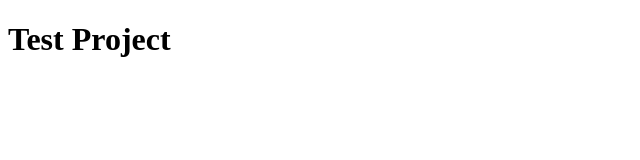
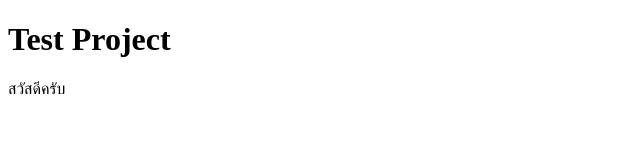
Before and after one commit to Taepatipan1919/project, a plain HTML site: page index.html in a window 1280 px wide. Shown: the full height of the page, 0-640 px from the left. Drawn offline with Linux system fonts and the light colour scheme.

Commit message:
Test Project No.2

```diff
--- a/index.html
+++ b/index.html
@@ -7,5 +7,6 @@
 </head>
 <body>
     <h1>Test Project</h1>
+    <p>สวัสดีครับ</p>
 </body>
 </html>
```
